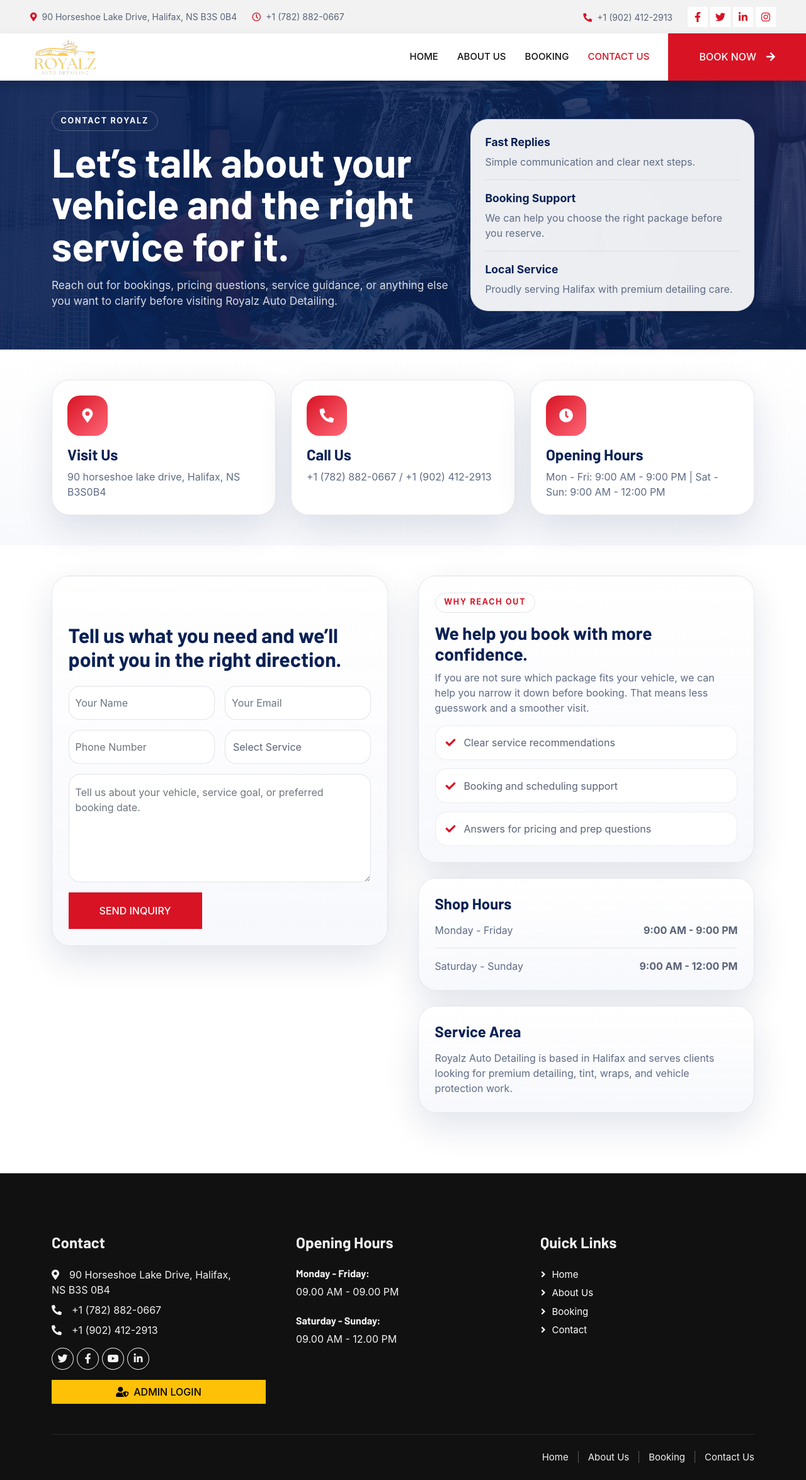
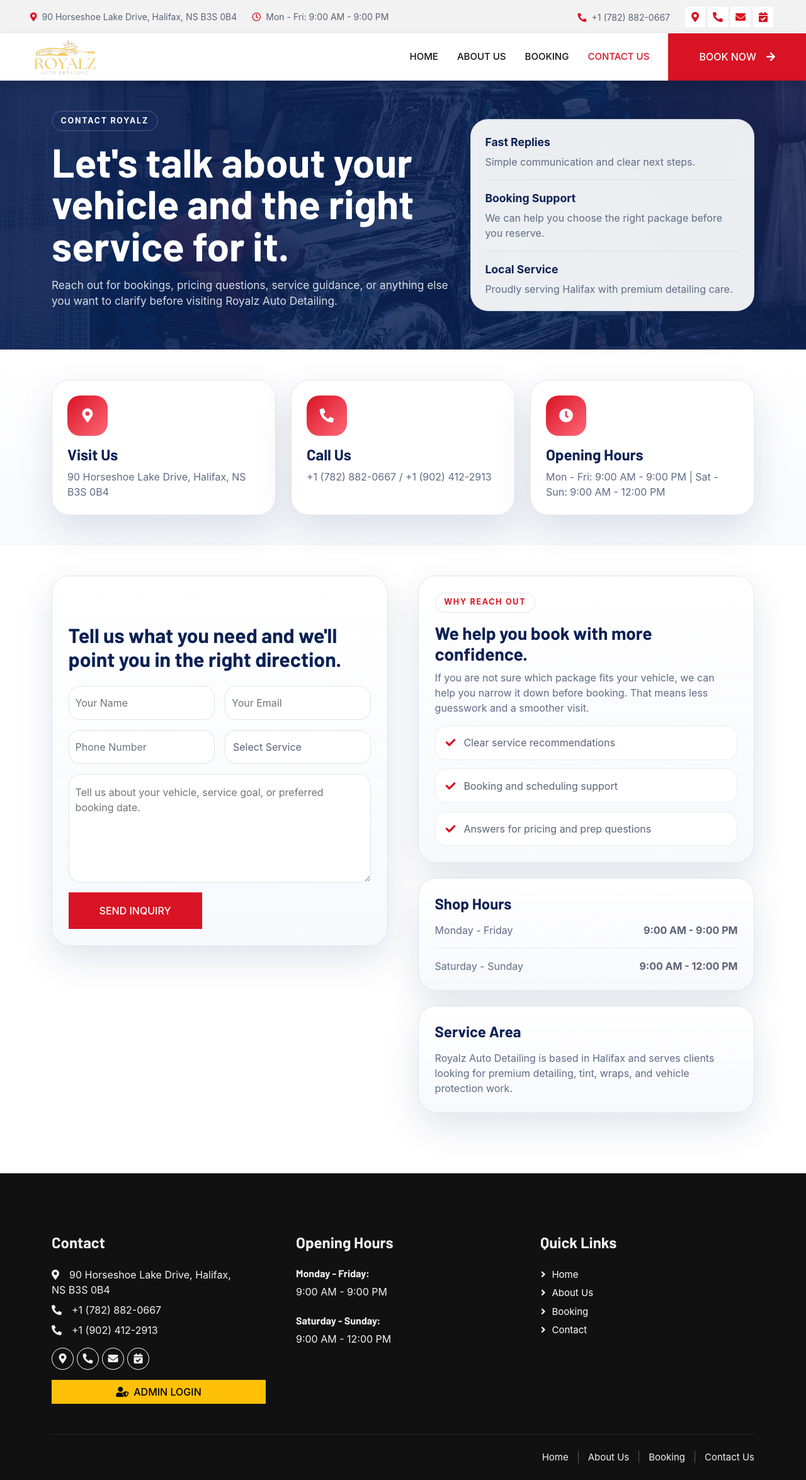
Before and after one commit to Codezypher-inc/royalz-auto-detailing-website, a React (Create React App) app in the folder royalautodetailing/: page /contact in a window 1280 px wide. Shown: the whole page at 63% size. Built offline with nearby package versions, Linux system fonts and the light colour scheme; no server answers.

Commit message:
Clean up public-site content, encoding issues, and business links

```diff
--- a/royalautodetailing/src/components/SiteFooter.jsx
+++ b/royalautodetailing/src/components/SiteFooter.jsx
@@ -1,5 +1,28 @@
 import React from "react";
 import { Link } from "react-router-dom";
+
+const footerLinks = [
+  {
+    href: "https://www.google.com/maps/search/?api=1&query=90+Horseshoe+Lake+Drive+Halifax+NS+B3S+0B4",
+    icon: "fa-map-marker-alt",
+    label: "Directions",
+  },
+  {
+    href: "tel:+17828820667",
+    icon: "fa-phone-alt",
+    label: "Call",
+  },
+  {
+    href: "/contact",
+    icon: "fa-envelope",
+    label: "Contact",
+  },
+  {
+    href: "/booking",
+    icon: "fa-calendar-check",
+    label: "Book",
+  },
+];
 
 export default function SiteFooter() {
   return (
@@ -13,7 +36,9 @@ export default function SiteFooter() {
             <h4 className="text-light mb-4">Contact</h4>
             <p className="mb-2">
               <i className="fa fa-map-marker-alt me-3" />
-              90 Horseshoe Lake Drive, Halifax,<br></br> NS B3S 0B4
+              90 Horseshoe Lake Drive, Halifax,
+              <br />
+              NS B3S 0B4
             </p>
             <p className="mb-2">
               <i className="fa fa-phone-alt me-3" />
@@ -24,18 +49,19 @@ export default function SiteFooter() {
               +1 (902) 412-2913
             </p>
             <div className="d-flex pt-2 mb-2">
-              <a className="btn btn-outline-light btn-social" href="/">
-                <i className="fab fa-twitter" />
-              </a>
-              <a className="btn btn-outline-light btn-social" href="/">
-                <i className="fab fa-facebook-f" />
-              </a>
-              <a className="btn btn-outline-light btn-social" href="/">
-                <i className="fab fa-youtube" />
-              </a>
-              <a className="btn btn-outline-light btn-social" href="/">
-                <i className="fab fa-linkedin-in" />
-              </a>
+              {footerLinks.map((item) => (
+                <a
+                  key={item.label}
+                  className="btn btn-outline-light btn-social"
+                  href={item.href}
+                  target={item.href.startsWith("http") ? "_blank" : undefined}
+                  rel={item.href.startsWith("http") ? "noreferrer" : undefined}
+                  aria-label={item.label}
+                  title={item.label}
+                >
+                  <i className={`fa ${item.icon}`} />
+                </a>
+              ))}
             </div>
             <Link className="btn btn-warning w-100 mt-2" to="/admin-login">
               <i className="fas fa-user-shield me-2"></i>
@@ -46,9 +72,9 @@ export default function SiteFooter() {
           <div className="col-lg-4 col-md-6">
             <h4 className="text-light mb-4">Opening Hours</h4>
             <h6 className="text-light">Monday - Friday:</h6>
-            <p className="mb-4">09.00 AM - 09.00 PM</p>
+            <p className="mb-4">9:00 AM - 9:00 PM</p>
             <h6 className="text-light">Saturday - Sunday:</h6>
-            <p className="mb-0">09.00 AM - 12.00 PM</p>
+            <p className="mb-0">9:00 AM - 12:00 PM</p>
           </div>
 
           <div className="col-lg-4 col-md-6">
--- a/royalautodetailing/src/components/SiteHeader.jsx
+++ b/royalautodetailing/src/components/SiteHeader.jsx
@@ -1,6 +1,29 @@
 import React from "react";
 import { Link, NavLink } from "react-router-dom";
 import { useAdminAuth } from "../context/AdminAuthContext";
+
+const quickLinks = [
+  {
+    href: "https://www.google.com/maps/search/?api=1&query=90+Horseshoe+Lake+Drive+Halifax+NS+B3S+0B4",
+    icon: "fa-map-marker-alt",
+    label: "Directions",
+  },
+  {
+    href: "tel:+17828820667",
+    icon: "fa-phone-alt",
+    label: "Call",
+  },
+  {
+    href: "/contact",
+    icon: "fa-envelope",
+    label: "Contact",
+  },
+  {
+    href: "/booking",
+    icon: "fa-calendar-check",
+    label: "Book",
+  },
+];
 
 export default function SiteHeader({ activePage = "" }) {
   const { isAdmin } = useAdminAuth();
@@ -18,27 +41,28 @@ export default function SiteHeader({ activePage = "" }) {
             </div>
             <div className="h-100 d-inline-flex align-items-center py-3">
               <small className="far fa-clock text-primary me-2" />
-              <small>+1 (782) 882-0667</small>
+              <small>Mon - Fri: 9:00 AM - 9:00 PM</small>
             </div>
           </div>
           <div className="col-lg-5 px-5 text-end">
             <div className="h-100 d-inline-flex align-items-center py-3 me-4">
               <small className="fa fa-phone-alt text-primary me-2" />
-              <small>+1 (902) 412-2913</small>
+              <small>+1 (782) 882-0667</small>
             </div>
             <div className="h-100 d-inline-flex align-items-center">
-              <a className="btn btn-sm-square bg-white text-primary me-1" href="/">
-                <i className="fab fa-facebook-f" />
-              </a>
-              <a className="btn btn-sm-square bg-white text-primary me-1" href="/">
-                <i className="fab fa-twitter" />
-              </a>
-              <a className="btn btn-sm-square bg-white text-primary me-1" href="/">
-                <i className="fab fa-linkedin-in" />
-              </a>
-              <a className="btn btn-sm-square bg-white text-primary me-0" href="/">
-                <i className="fab fa-instagram" />
-              </a>
+              {quickLinks.map((item) => (
+                <a
+                  key={item.label}
+                  className="btn btn-sm-square bg-white text-primary me-1"
+                  href={item.href}
+                  target={item.href.startsWith("http") ? "_blank" : undefined}
+                  rel={item.href.startsWith("http") ? "noreferrer" : undefined}
+                  aria-label={item.label}
+                  title={item.label}
+                >
+                  <i className={`fa ${item.icon}`} />
+                </a>
+              ))}
             </div>
           </div>
         </div>
--- a/royalautodetailing/src/pages/About.jsx
+++ b/royalautodetailing/src/pages/About.jsx
@@ -149,7 +149,7 @@ export default function About() {
             <div className="row align-items-center g-4">
               <div className="col-lg-8">
                 <span className="about-section-label text-white border-white-25">Ready To Visit</span>
-                <h2 className="text-white mt-3">Let’s get your vehicle booked in for a premium Royalz finish.</h2>
+                <h2 className="text-white mt-3">Let's get your vehicle booked in for a premium Royalz finish.</h2>
                 <p className="text-white-50 mb-0">
                   Start your booking online or reach out if you want help choosing the right service.
                 </p>
--- a/royalautodetailing/src/pages/Contact.jsx
+++ b/royalautodetailing/src/pages/Contact.jsx
@@ -6,7 +6,7 @@ const contactCards = [
   {
     icon: "fa-map-marker-alt",
     title: "Visit Us",
-    detail: "90 horseshoe lake drive, Halifax, NS B3S0B4",
+    detail: "90 Horseshoe Lake Drive, Halifax, NS B3S 0B4",
   },
   {
     icon: "fa-phone-alt",
@@ -35,7 +35,7 @@ export default function Contact() {
           <div className="row align-items-center g-4">
             <div className="col-lg-7">
               <span className="contact-kicker">Contact Royalz</span>
-              <h1 className="contact-title">Let’s talk about your vehicle and the right service for it.</h1>
+              <h1 className="contact-title">Let's talk about your vehicle and the right service for it.</h1>
               <p className="contact-subtitle">
                 Reach out for bookings, pricing questions, service guidance, or anything else you want to clarify before visiting Royalz Auto Detailing.
               </p>
@@ -85,7 +85,7 @@ export default function Contact() {
             <div className="col-lg-6">
               <div className="contact-form-wrap">
                 <span className="contact-section-label">Send A Message</span>
-                <h2 className="mt-3 mb-4">Tell us what you need and we’ll point you in the right direction.</h2>
+                <h2 className="mt-3 mb-4">Tell us what you need and we'll point you in the right direction.</h2>
 
                 <form className="contact-form">
                   <div className="row g-3">
```
Also changed, not shown: royalautodetailing/src/pages/Index.jsx (+19 -19 lines).
